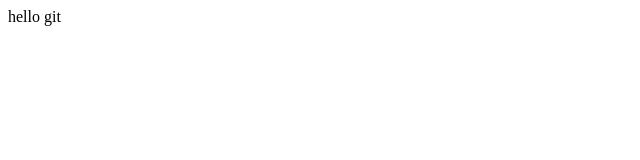
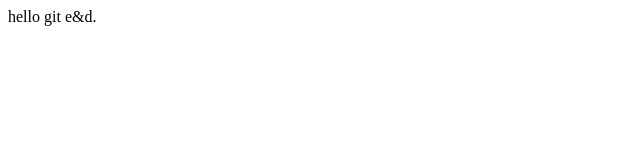
Before and after one commit to saidavali022/-test, a plain HTML site: page index.html in a window 1280 px wide. Shown: the full height of the page, 0-640 px from the left. Drawn offline with Linux system fonts and the light colour scheme.

Commit message:
first commit

```diff
--- a/index.html
+++ b/index.html
@@ -1,5 +1,5 @@
 <!DOCTYPE html>
 <body>
-    hello git
+    hello git e&d.
 </body>
 </html>
```
